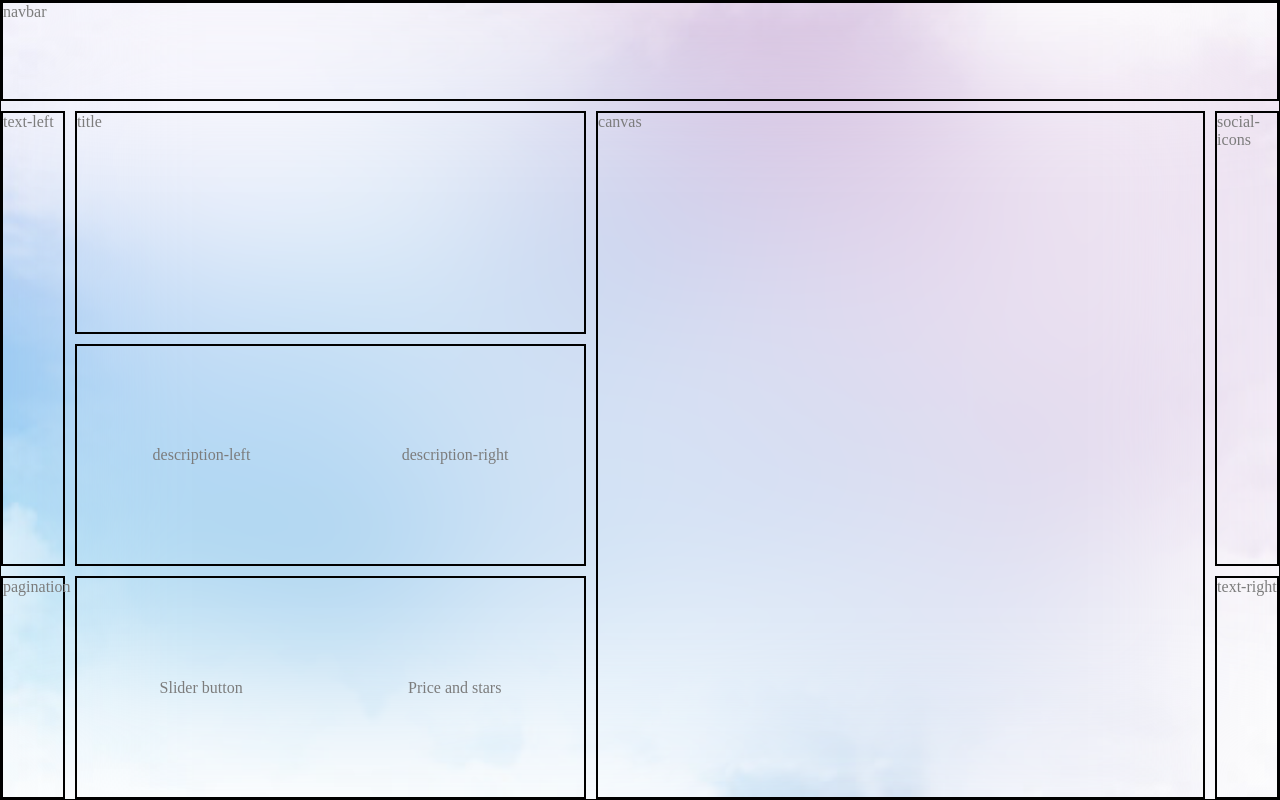
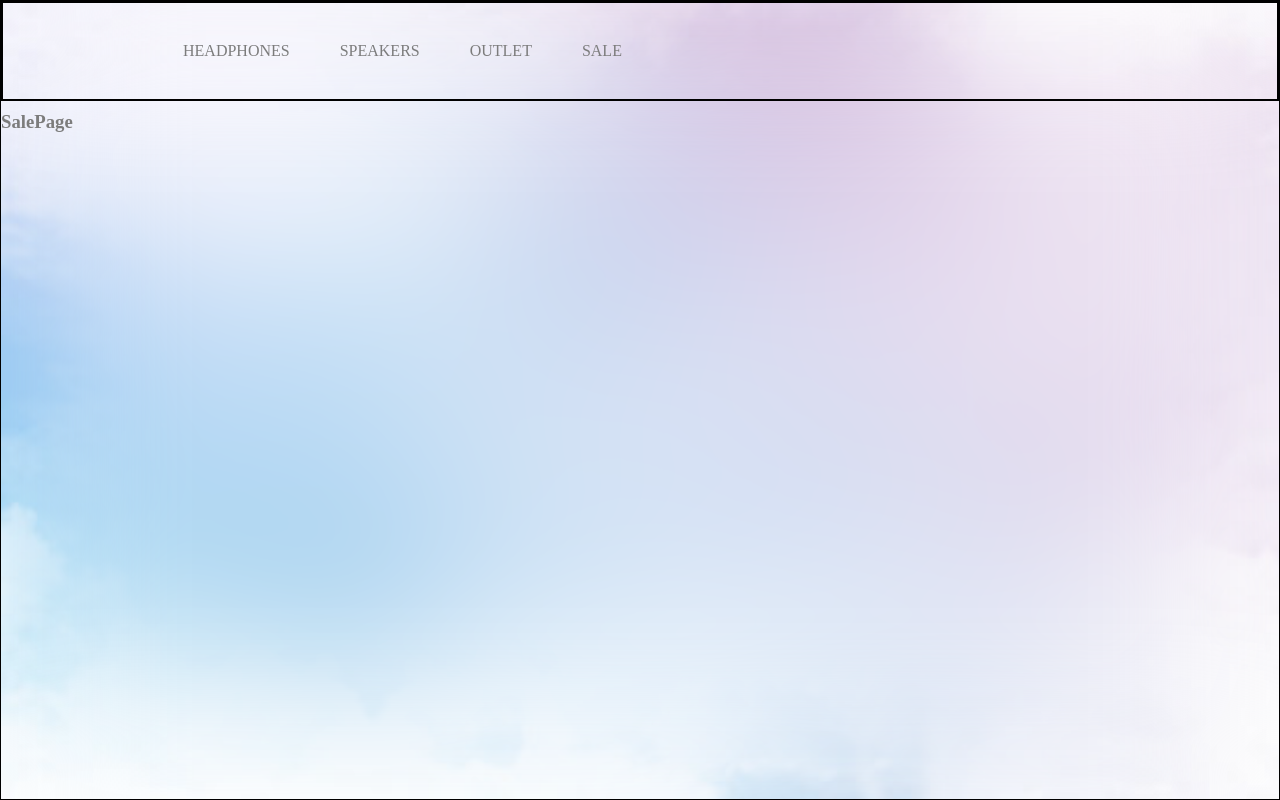
Before and after one commit to Boumarouane/headphones-website, a React (Create React App) app in the folder headphones-app/: page /sale in a window 1280 px wide. Built offline with nearby package versions, Linux system fonts and the light colour scheme.

Commit message:
ajout de react router et création du composant Header

```diff
--- a/headphones-app/package.json
+++ b/headphones-app/package.json
@@ -8,6 +8,7 @@
     "@testing-library/user-event": "^12.8.3",
     "react": "^17.0.2",
     "react-dom": "^17.0.2",
+    "react-router-dom": "^5.3.0",
     "react-scripts": "4.0.3",
     "web-vitals": "^1.1.2"
   },
--- a/headphones-app/src/App.css
+++ b/headphones-app/src/App.css
@@ -28,13 +28,43 @@
   border: 1px solid black;
 }
 
-/* Grid container */
+/* Header */
 
 .grid-navbar{
   grid-column: 1/7;
   grid-row: 1 / 2;
   border: 2px solid black;
 }
+
+.nav{
+  width: 100%;
+  height: 100%;
+  display: flex;
+}
+
+.nav-list{
+  display: flex;
+  justify-content: flex-start;
+  align-items: center;
+  list-style: none;
+  width: 100%;
+  padding: 40px;
+  margin-left: 140px;
+}
+
+.list{
+  margin-right: 50px;
+  font-size: 16px;
+  cursor: pointer;
+  transition: .6s;
+  text-decoration: none;
+}
+
+.list:hover{
+  color: #17344D;
+}
+
+/* Headphones */
 
 .grid-text-left{
   grid-column: 1 / 2;
--- a/headphones-app/src/App.js
+++ b/headphones-app/src/App.js
@@ -1,24 +1,26 @@
 import "./App.css";
+import { BrowserRouter as Router, Route, Switch } from "react-router-dom";
+import Header from "./components/Header";
+import HeadphonesPage from "./components/HeadphonesPage";
+import OutletPage from "./components/OutletPage";
+import SalePage from "./components/SalePage";
+import SpeakersPage from "./components/SpeakersPage";
+import ErrorPage from "./components/ErrorPage";
 
 function App() {
   return (
     <section className="main-container">
       <section className="blur-container">
-        <div className="grid-navbar">navbar</div>
-        <div className="grid-text-left">text-left</div>
-        <div className="grid-pagination">pagination</div>
-        <div className="grid-title">title</div>
-        <div className="grid-description">
-          <div>description-left</div>
-          <div>description-right</div>
-        </div>
-        <div className="grid-slider-stars">
-          <div>Slider button</div>
-          <div>Price and stars</div>
-        </div>
-        <div className="grid-canvas">canvas</div>
-        <div className="grid-social-icons">social-icons</div>
-        <div className="grid-text-right">text-right </div>
+        <Router>
+          <Header />
+          <Switch>
+            <Route exact path="/" component={HeadphonesPage} />
+            <Route path="/outlet" component={OutletPage} />
+            <Route path="/sale" component={SalePage} />
+            <Route path="/speakers" component={SpeakersPage} />
+            <Route component={ErrorPage} />
+          </Switch>
+        </Router>
       </section>
     </section>
   );
--- /dev/null
+++ b/headphones-app/src/components/ErrorPage/index.js
@@ -0,0 +1,11 @@
+import React from 'react'
+
+const ErrorPage = () => {
+    return (
+        <div>
+            <h1>Error</h1>
+        </div>
+    )
+}
+
+export default ErrorPage
--- /dev/null
+++ b/headphones-app/src/components/Header/index.js
@@ -0,0 +1,28 @@
+import React from "react";
+import { Link } from "react-router-dom";
+
+const Header = () => {
+  return (
+    <div className="grid-navbar">
+      <nav className="nav">
+        {/* <div className="menu"></div> */}
+        <ul className="nav-list">
+          <li>
+            <Link to="/" className="list">HEADPHONES</Link>
+          </li>
+          <li>
+            <Link to="/speakers" className="list">SPEAKERS</Link>
+          </li>
+          <li>
+            <Link to="/outlet" className="list">OUTLET</Link>
+          </li>
+          <li>
+            <Link to="/sale" className="list">SALE</Link>
+          </li>
+        </ul>
+      </nav>
+    </div>
+  );
+};
+
+export default Header;
--- /dev/null
+++ b/headphones-app/src/components/HeadphonesPage/index.js
@@ -0,0 +1,24 @@
+import React from "react";
+
+const HeadphonesPage = () => {
+  return (
+    <>
+      <div className="grid-text-left">text-left</div>
+      <div className="grid-pagination">pagination</div>
+      <div className="grid-title">title</div>
+      <div className="grid-description">
+        <div>description-left</div>
+        <div>description-right</div>
+      </div>
+      <div className="grid-slider-stars">
+        <div>Slider button</div>
+        <div>Price and stars</div>
+      </div>
+      <div className="grid-canvas">canvas</div>
+      <div className="grid-social-icons">social-icons</div>
+      <div className="grid-text-right">text-right </div>
+    </>
+  );
+};
+
+export default HeadphonesPage;
--- /dev/null
+++ b/headphones-app/src/components/OutletPage/index.js
@@ -0,0 +1,11 @@
+import React from 'react'
+
+const OutletPage = () => {
+    return (
+        <div>
+            <h1>Outlet Page</h1>
+        </div>
+    )
+}
+
+export default OutletPage
--- /dev/null
+++ b/headphones-app/src/components/SalePage/index.js
@@ -0,0 +1,11 @@
+import React from 'react'
+
+const SalePage = () => {
+    return (
+        <div>
+            <h1>SalePage</h1>
+        </div>
+    )
+}
+
+export default SalePage
--- /dev/null
+++ b/headphones-app/src/components/SpeakersPage/index.js
@@ -0,0 +1,11 @@
+import React from 'react'
+
+const SpeakersPage = () => {
+    return (
+        <div>
+            <h1>Speakers page</h1>
+        </div>
+    )
+}
+
+export default SpeakersPage
```
Also changed, not shown: 1 other file (tests, documents, lock files or other folders).
